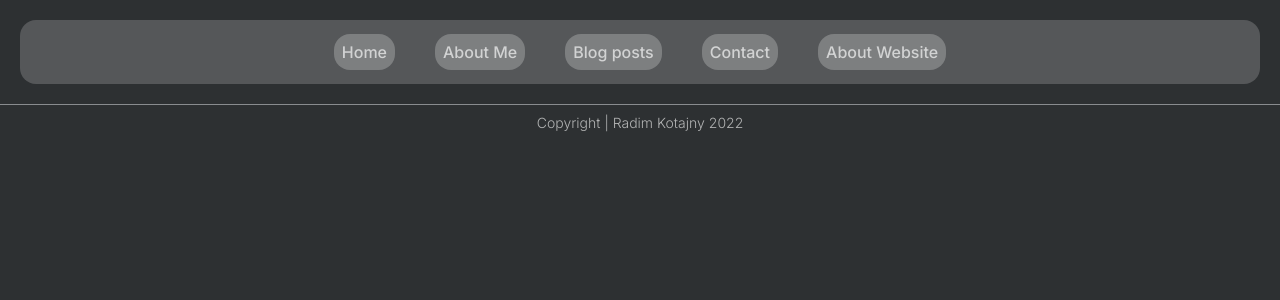
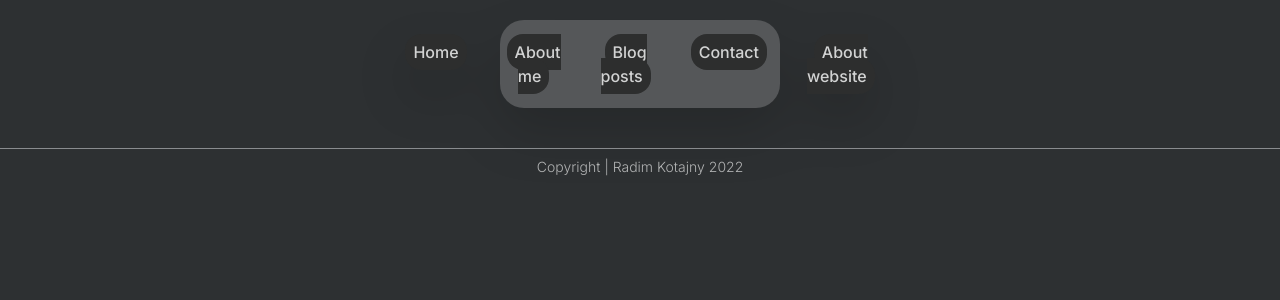
Before and after one commit to RadimKotajnyDev/myPortfolio, a Next.js app: page / in a window 1280 px wide. Shown: the top 300 px of the page. Built offline with nearby package versions, Linux system fonts and the light colour scheme.

Commit message:
styling changes

```diff
--- a/components/Navbar.js
+++ b/components/Navbar.js
@@ -1,36 +1,51 @@
 import Link from "next/link";
+import {motion} from "framer-motion";
 
 const Navbar = () => {
     return (
-        <nav className="bg-lightGray text-diffWhite font-medium rounded-2xl m-5">
-            <ul className="flex flex-row space-x-10  p-5 justify-center">
+        <div>
+            <motion.div
+                animate={{ scale:1, opacity:1 }}
+                initial={{ scale:.5, opacity:0 }}
+                transition={{ duration: 1 }}
+            >
+                <nav className="bg-lightGray drop-shadow-2xl
+                    text-diffWhite font-medium rounded-3xl m-5 mx-[500px] mb-10">
+                    <ul className="flex flex-row space-x-10 p-5 justify-center">
                         <li>
                             <Link href="/">
-                        <a className="bg-moreLightGray rounded-2xl p-2">Home</a>
+                                <a className="bg-diffGray rounded-2xl p-2 hover:bg-opacity-50
+                        duration-500 hover:text-white">Home</a>
                             </Link>
                         </li>
                         <li>
                             <Link href="/about/me">
-                        <a className="bg-moreLightGray rounded-2xl p-2">About Me</a>
+                                <a className="bg-diffGray rounded-2xl p-2 hover:bg-opacity-50
+                        duration-500 hover:text-white">About me</a>
                             </Link>
                         </li>
                         <li>
                             <Link href="/blog">
-                        <a className="bg-moreLightGray rounded-2xl p-2">Blog posts</a>
+                                <a className="bg-diffGray rounded-2xl p-2 hover:bg-opacity-50
+                        duration-500 hover:text-white">Blog posts</a>
                             </Link>
                         </li>
                         <li>
                             <Link href="/contact">
-                        <a className="bg-moreLightGray rounded-2xl p-2">Contact</a>
+                                <a className="bg-diffGray rounded-2xl p-2 hover:bg-opacity-50
+                        duration-500 hover:text-white">Contact</a>
                             </Link>
                         </li>
                         <li>
                             <Link href="/about/website">
-                        <a className="bg-moreLightGray rounded-2xl p-2">About Website</a>
+                                <a className="bg-diffGray rounded-2xl p-2 hover:bg-opacity-50
+                        duration-500 hover:text-white">About website</a>
                             </Link>
                         </li>
                     </ul>
                 </nav>
+            </motion.div>
+        </div>
     );
 }
 
--- a/package.json
+++ b/package.json
@@ -9,6 +9,7 @@
     "lint": "next lint"
   },
   "dependencies": {
+    "framer-motion": "^6.5.1",
     "next": "12.2.3",
     "react": "18.2.0",
     "react-dom": "18.2.0"
--- a/pages/_app.js
+++ b/pages/_app.js
@@ -1,5 +1,6 @@
 import '../styles/stylesheet.css'
 import Layout from "../components/Layout";
+
 
 function MyApp({ Component, pageProps }) {
   return (
--- a/pages/about/website.js
+++ b/pages/about/website.js
@@ -1,7 +1,7 @@
 const website = () => {
     return (
-      <div className="grid grid-flow-col grid-cols-2 ">
-          <div className="font-semibold text-8xl ">
+      <div className="grid grid-flow-col grid-cols-2">
+          <div className="font-semibold text-8xl">
               <h1>About</h1>
               <h1>this</h1>
               <h1>website</h1>
--- a/tailwind.config.js
+++ b/tailwind.config.js
@@ -15,6 +15,7 @@ module.exports = {
         'moreLightGray' : '#7D7F80',
         'darkGray' : '#2D3032',
         'diffWhite' : '#D2D3D3',
+        'diffGray' : '#2d2e2e',
       },
     },
   },
```
Also changed, not shown: 1 other file (tests, documents, lock files or other folders). Lines whose indentation alone changed are shown as unchanged.
